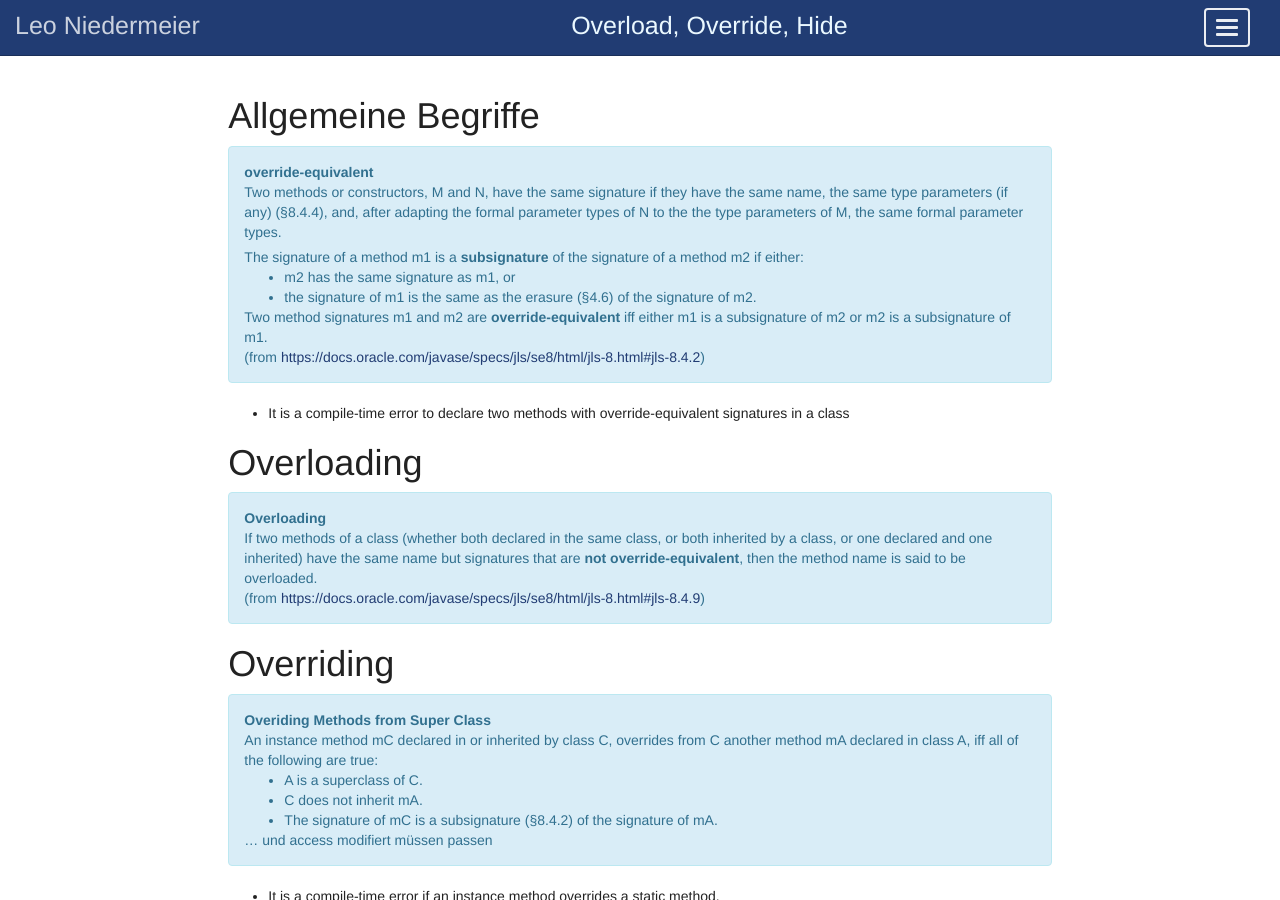
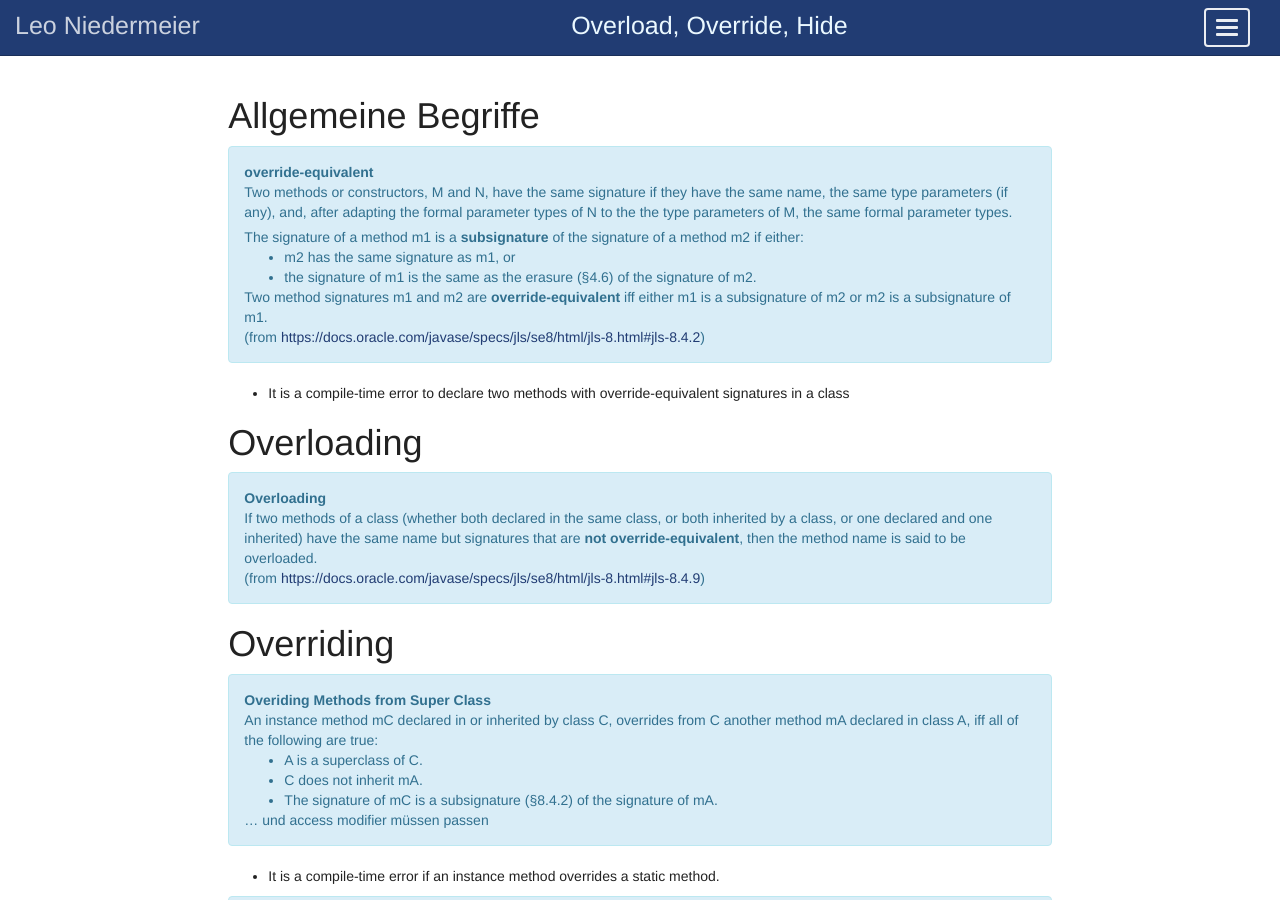
Before and after one commit to LeoNiedermeier/LeoNiedermeier.github.io, a Jekyll site: the page built from _docs/java/java8/ocap/overload_method_resolution.md, in a window 1280 px wide and 900 px high. Built offline with Jekyll 4.4.1, drawn with Linux system fonts in a browser that asks for light colours; some of the changed text lies outside the part shown.

Commit message:
Update overload_method_resolution.md

```diff
--- a/_docs/java/java8/ocap/overload_method_resolution.md
+++ b/_docs/java/java8/ocap/overload_method_resolution.md
@@ -8,7 +8,7 @@ summary: Overload Method Resolution
 # Allgemeine Begriffe
 
 {: .info title="override-equivalent"}
-> Two methods or constructors, M and N, have the same signature if they have the same name, the same type parameters (if any) (§8.4.4),
+> Two methods or constructors, M and N, have the same signature if they have the same name, the same type parameters (if any),
 > and, after adapting the formal parameter types of N to the the type parameters of M, the same formal parameter types.
 >
 > The signature of a method m1 is a **subsignature** of the signature of a method m2 if either:
@@ -39,7 +39,7 @@ summary: Overload Method Resolution
 > * C does not inherit mA.
 > * The signature of mC is a subsignature (§8.4.2) of the signature of mA.
 >
-> ... und access modifiert müssen passen
+> ... und access modifier müssen passen
 
 * It is a compile-time error if an instance method overrides a static method.
 
@@ -113,6 +113,9 @@ class C2 extends C1 {
 >
 > (This rule allows for covariant return types - refining the return type of a method when overriding it).
 
+{: .info title="Exceptions"}
+> A method that overrides or hides another method, including methods that implement abstract methods defined in interfaces,
+> may not be declared to throw more checked exceptions than the overridden or hidden method.
 
 # Referenzen
 
```
Also changed, not shown: other parts of _docs/java/java8/ocap/overload_method_resolution.md (+1 -1 lines).
